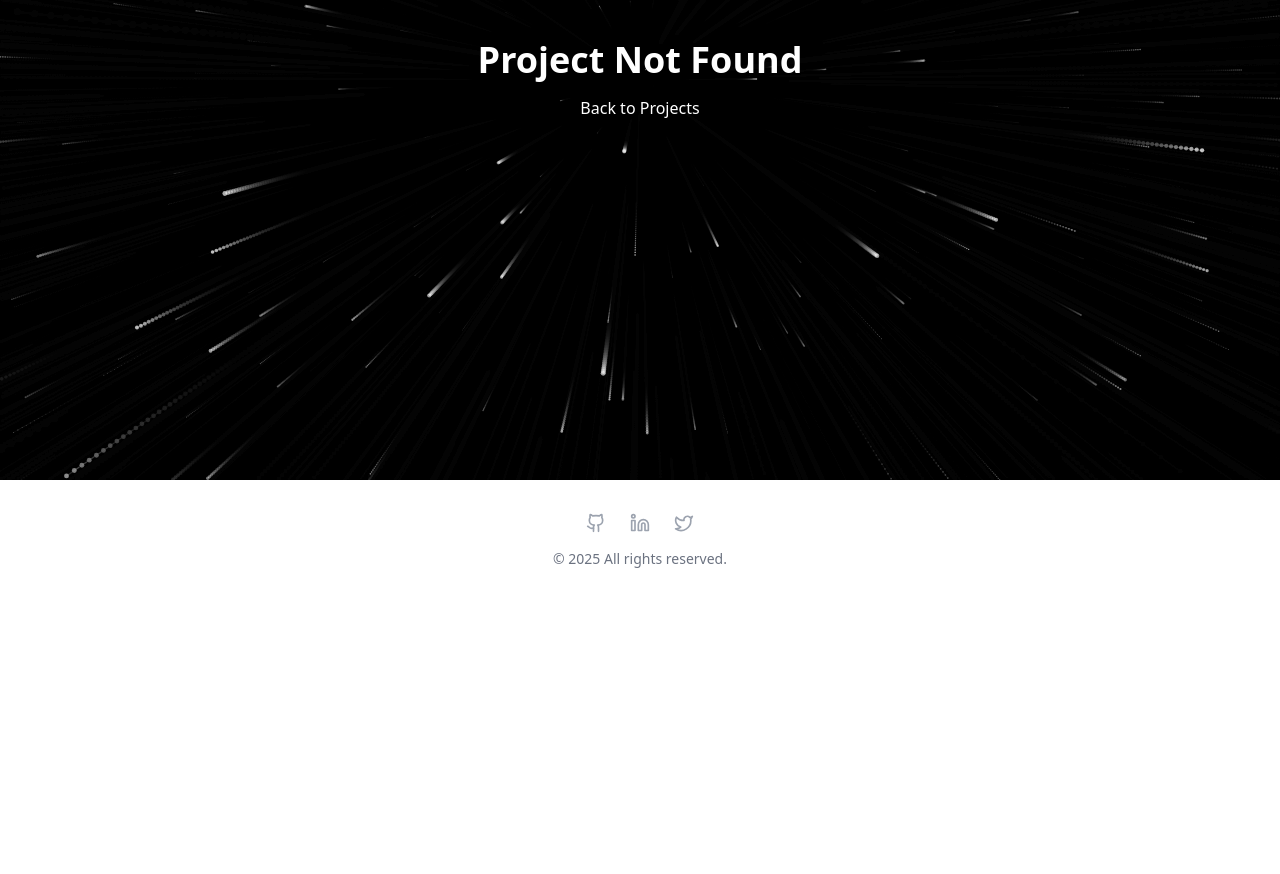
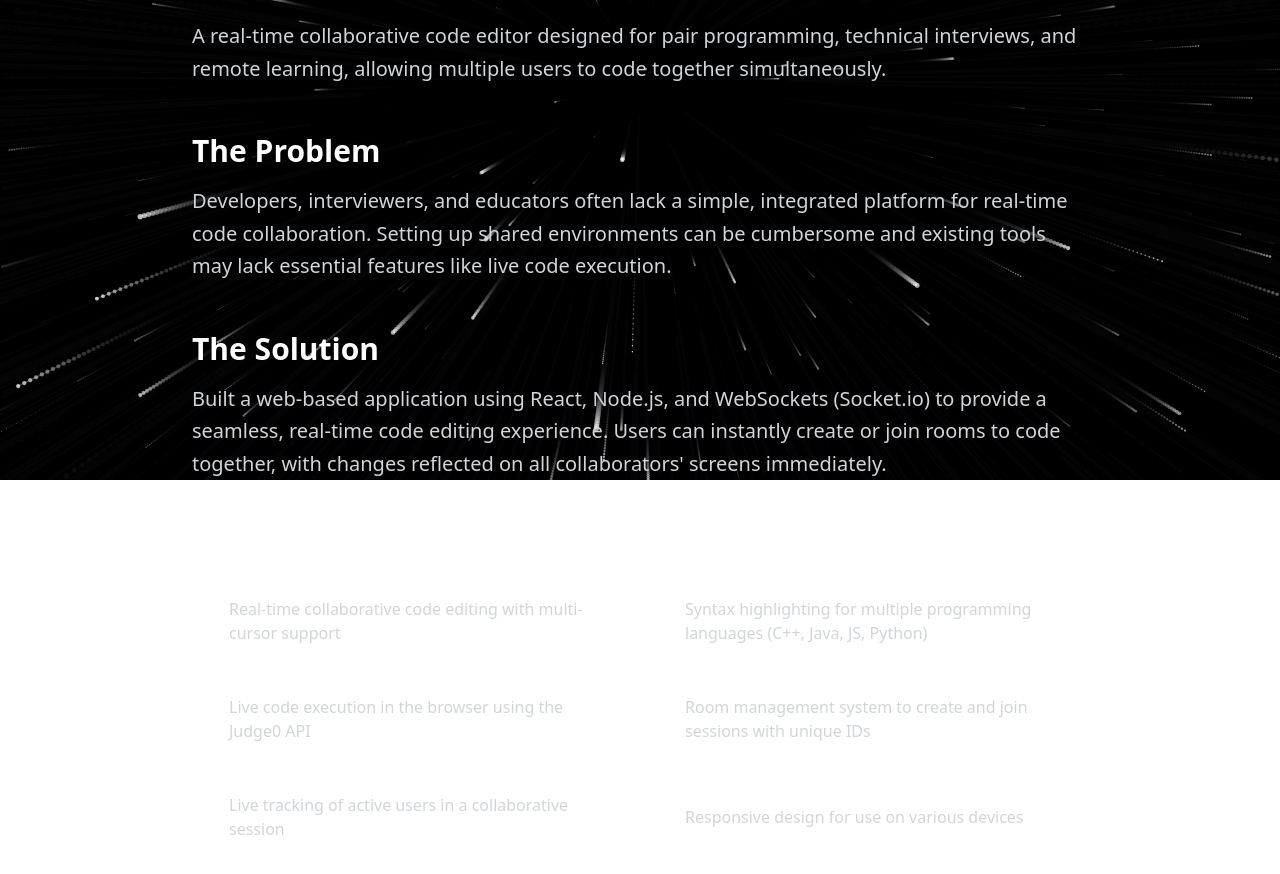
Before and after one commit to keshav-const/portfolio_v2, a React (Vite) app: page /work/Code-Collab in a window 1280 px wide. Before the commit this address had no page. Shown: the part 320-1194 px from the top of the page. Before the commit the page ends 921 px from the top, so only its background shows below. Built offline with nearby package versions, Linux system fonts and the light colour scheme.

Commit message:
fixed and added the details in the Case Study

```diff
--- a/src/pages/CaseStudy.tsx
+++ b/src/pages/CaseStudy.tsx
@@ -5,69 +5,70 @@ export default function CaseStudy() {
   const { slug } = useParams<{ slug: string }>();
 
   const projects: Record<string, any> = {
-    'ecommerce-platform': {
-      title: 'E-Commerce Platform',
-      overview: 'A comprehensive e-commerce solution built with modern web technologies.',
-      problem: 'Traditional e-commerce platforms lack real-time inventory management and seamless payment integration.',
-      solution: 'Built a full-stack solution using React for the frontend and Node.js for the backend, with MongoDB for data persistence and Stripe for payment processing.',
+    'Code-Collab': {
+    title: 'Code-Collab',
+    overview: 'A real-time collaborative code editor designed for pair programming, technical interviews, and remote learning, allowing multiple users to code together simultaneously.',
+    problem: 'Developers, interviewers, and educators often lack a simple, integrated platform for real-time code collaboration. Setting up shared environments can be cumbersome and existing tools may lack essential features like live code execution.',
+    solution: 'Built a web-based application using React, Node.js, and WebSockets (Socket.io) to provide a seamless, real-time code editing experience. Users can instantly create or join rooms to code together, with changes reflected on all collaborators\' screens immediately.',
     features: [
-        'Real-time inventory tracking',
-        'Secure payment processing with Stripe',
-        'Admin dashboard with analytics',
-        'Customer authentication and profiles',
-        'Order management system',
-        'Email notifications',
+      'Real-time collaborative code editing with multi-cursor support',
+      'Syntax highlighting for multiple programming languages (C++, Java, JS, Python)',
+      'Live code execution in the browser using the Judge0 API',
+      'Room management system to create and join sessions with unique IDs',
+      'Live tracking of active users in a collaborative session',
+      'Responsive design for use on various devices',
     ],
-      technologies: ['React', 'Node.js', 'MongoDB', 'Stripe', 'Redis', 'Docker'],
-      results: '50% improvement in order processing time and 30% increase in customer satisfaction.',
+    technologies: ['React', 'Node.js', 'Express.js', 'Socket.io', 'CodeMirror', 'Tailwind CSS', 'Judge0 API','Monaco Editor','Framer Motion'],
+    results: 'Created an intuitive, low-latency platform that streamlines remote technical collaboration, making pair programming and interviews more efficient and accessible without complex setup.',
   },
-    'ai-content-generator': {
-      title: 'AI Content Generator',
-      overview: 'Machine learning powered platform for generating high-quality content.',
-      problem: 'Content creators spend hours crafting articles and marketing copy.',
-      solution: 'Developed an AI-powered tool using advanced NLP models and custom training pipelines to generate contextually relevant content.',
+    'Photogram': {
+    title: 'Photogram',
+    overview: 'A full-stack social media web application inspired by Instagram, where users can share photos, follow other users, and engage with content through likes and comments.',
+    problem: 'Creating a social media platform requires handling complex features like secure user authentication, efficient image storage, and real-time social interactions like following, liking, and commenting.',
+    solution: 'Built a complete MERN stack application with a RESTful API backend to manage users, posts, and interactions. The frontend was developed using React and Redux for state management, while Cloudinary was integrated for scalable cloud-based image hosting.',
     features: [
-        'Multiple content types support',
-        'Custom training on brand voice',
-        'Real-time generation',
-        'Content optimization suggestions',
-        'Multi-language support',
-        'API for third-party integration',
+      'Secure user authentication and authorization using JWT',
+      'Full CRUD (Create, Read, Update, Delete) functionality for posts',
+      'Cloud-based image uploads and management via Cloudinary',
+      'Social engagement features: like/unlike posts and add/delete comments',
+      'Follow/unfollow system to create a personalized content feed',
+      'User profile pages displaying post history, followers, and following counts',
+      'Responsive UI built with Tailwind CSS for a seamless mobile and desktop experience',
     ],
-      technologies: ['Python', 'TensorFlow', 'React', 'FastAPI', 'Docker', 'PostgreSQL'],
-      results: '80% reduction in content creation time with 95% user satisfaction rate.',
+    technologies: ['React', 'Redux Toolkit', 'Node.js', 'Express.js', 'MongoDB', 'Mongoose', 'JWT', 'Cloudinary', 'Tailwind CSS'],
+    results: 'Successfully engineered a feature-complete Instagram clone, demonstrating proficiency in full-stack development, REST API design, global state management, and third-party API integration.',
   },
-    'social-media-dashboard': {
-      title: 'Social Media Dashboard',
-      overview: 'Unified analytics dashboard for managing multiple social media platforms.',
-      problem: 'Managing multiple social media accounts requires switching between platforms.',
-      solution: 'Created a centralized dashboard that aggregates data from multiple platforms with real-time analytics and automated reporting.',
+    'Portfolio-generator': {
+    title: 'Portfolio Generator',
+    overview: 'A no-code web application that empowers users to create, preview, and download a professional, single-page developer portfolio simply by filling out a guided, multi-step form.',
+    problem: 'Many developers need a personal website to showcase their work but often lack the time or design expertise to build a polished portfolio from scratch. The process can be repetitive and time-consuming.',
+    solution: 'Developed a client-side application using Next.js that captures user information through an intuitive interface. The app then dynamically generates the complete source code (HTML, CSS, JS) for a modern, responsive portfolio website, which can be downloaded instantly.',
     features: [
-        'Multi-platform integration',
-        'Real-time analytics',
-        'Automated reporting',
-        'Custom dashboard widgets',
-        'Team collaboration tools',
-        'Scheduled posting',
+      'User-friendly multi-step form for all portfolio sections (About, Skills, Experience, Projects).',
+      'Dynamic generation of a complete, ready-to-deploy portfolio website.',
+      'One-click download of the full source code packaged in a ZIP file.',
+      'Robust form state management and validation using React Hook Form and Zod.',
+      'Modern and clean user interface built with Tailwind CSS and Shadcn/ui.',
+      'Shareable link functionality to show the generated portfolio to others.',
     ],
-      technologies: ['Vue.js', 'D3.js', 'Express', 'PostgreSQL', 'Redis'],
-      results: '60% time savings for social media managers and improved engagement metrics.',
+    technologies: ['Next.js', 'React', 'Tailwind CSS', 'Shadcn/ui', 'React Hook Form', 'Zod', 'JSZip', 'FileSaver.js'],
+    results: 'Created a highly practical tool that automates the portfolio-building process, enabling developers to generate a personalized and professional website in minutes without writing any code.',
   },
-    'task-management-system': {
-      title: 'Task Management System',
-      overview: 'Collaborative task management tool with advanced project tracking.',
-      problem: 'Teams struggle with task coordination and project visibility.',
-      solution: 'Built a real-time collaboration platform with intuitive project tracking and team management features.',
+    'SkillSwap': {
+    title: 'SkillSwap',
+    overview: 'A full-stack, community-driven platform where users can barter their skills. It connects individuals who want to teach a skill in exchange for learning another, fostering a peer-to-peer learning environment.',
+    problem: 'Learning new skills can be expensive, and finding the right mentor is challenging. At the same time, skilled individuals often lack a simple way to share their expertise outside of traditional teaching or freelance platforms.',
+    solution: 'Developed a MERN stack application with real-time features using Socket.io. The platform allows users to create profiles listing skills they offer and seek, then facilitates connections through a secure proposal and messaging system to arrange skill exchanges.',
     features: [
-        'Real-time task updates',
-        'Team collaboration features',
-        'Project timeline visualization',
-        'File sharing',
-        'Custom workflows',
-        'Mobile app support',
+      'Secure JWT-based user authentication and detailed profile management',
+      'A searchable marketplace to discover skills and potential learning partners',
+      'End-to-end proposal system to send, receive, and manage skill swap requests',
+      'Integrated real-time chat for users to communicate and arrange sessions',
+      'Live notifications for new proposals and messages using WebSockets',
+      'A two-way review and rating system to build community trust and credibility',
     ],
-      technologies: ['Next.js', 'TypeScript', 'Prisma', 'Supabase', 'WebSockets'],
-      results: '40% increase in team productivity and 70% improvement in project delivery times.',
+    technologies: ['React', 'Redux', 'Node.js', 'Express.js', 'MongoDB', 'Mongoose', 'Socket.io', 'JWT', 'Tailwind CSS'],
+    results: 'Created a fully functional platform that empowers community-based learning and skill sharing. The project showcases a strong command of building complex, real-time, full-stack applications with secure and interactive user experiences.',
   },
   };
 
--- a/src/pages/Work.tsx
+++ b/src/pages/Work.tsx
@@ -9,7 +9,7 @@ export default function Work() {
     {
       id: 1,
     slug: 'Code-Collab',
-    title: 'Code-Collabrator Platform',
+    title: 'Code-Collabs',
     description: 'A real-time collaborative code editor where teams can write, edit, and debug code together. Perfect for pair programming, code reviews, and remote collaboration.',
     image: collabImage,
     tags: ['React', 'Node.js', 'Supabase', 'Typscript', 'Tailwind CSS','WebRTC','Framer Motion','Monaco Editor'],
@@ -39,7 +39,7 @@ export default function Work() {
 
     {
       id: 4,
-      slug: 'skill swap',
+      slug: 'SkillSwap',
       title: 'Skill Swap-P2P Skill Exchange Platform',
       description: 'A  full-stack, community-driven application where users can offer their skills and connect with others to facilitate a peer-to-peer knowledge exchange.',
       image: SkillSwapdemo,
```
Lines whose indentation alone changed are shown as unchanged.
